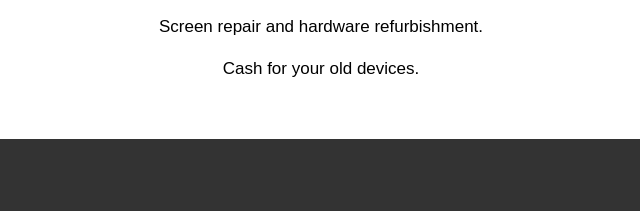
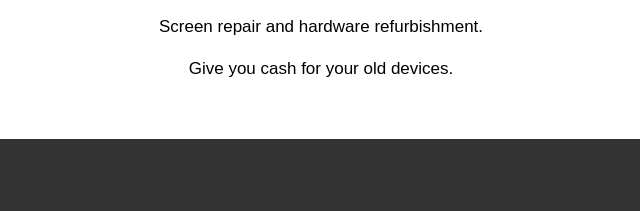
Before and after one commit to aldeng323/PhoneRepair, a plain HTML site: page about.html in a window 1280 px wide. Shown: the part 425-636 px from the top of the page, 319-959 px from the left. Drawn offline with Linux system fonts and the light colour scheme.

Commit message:
updated content
added to the content

```diff
--- a/about.html
+++ b/about.html
@@ -54,7 +54,7 @@
             <h2><span class="primary-text">What</span> We Do</h2>
             <p>We offer a variety of different devices and accessories .</p>
             <p>Screen repair and hardware refurbishment.</p>
-            <p>Cash for your old devices.</p>
+            <p>Give you cash for your old devices.</p>
           </div>
         </div>
       </div>
```
